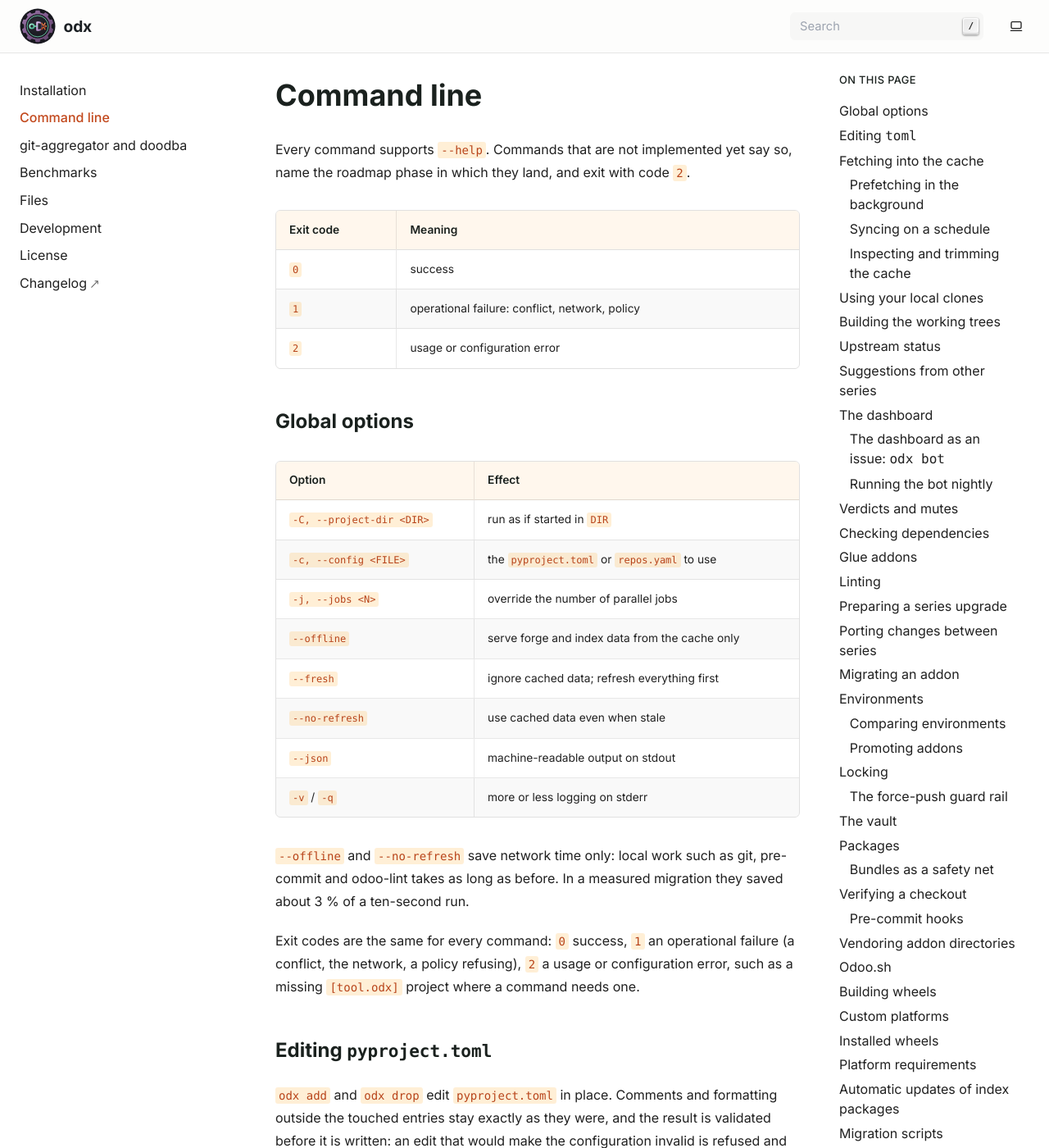
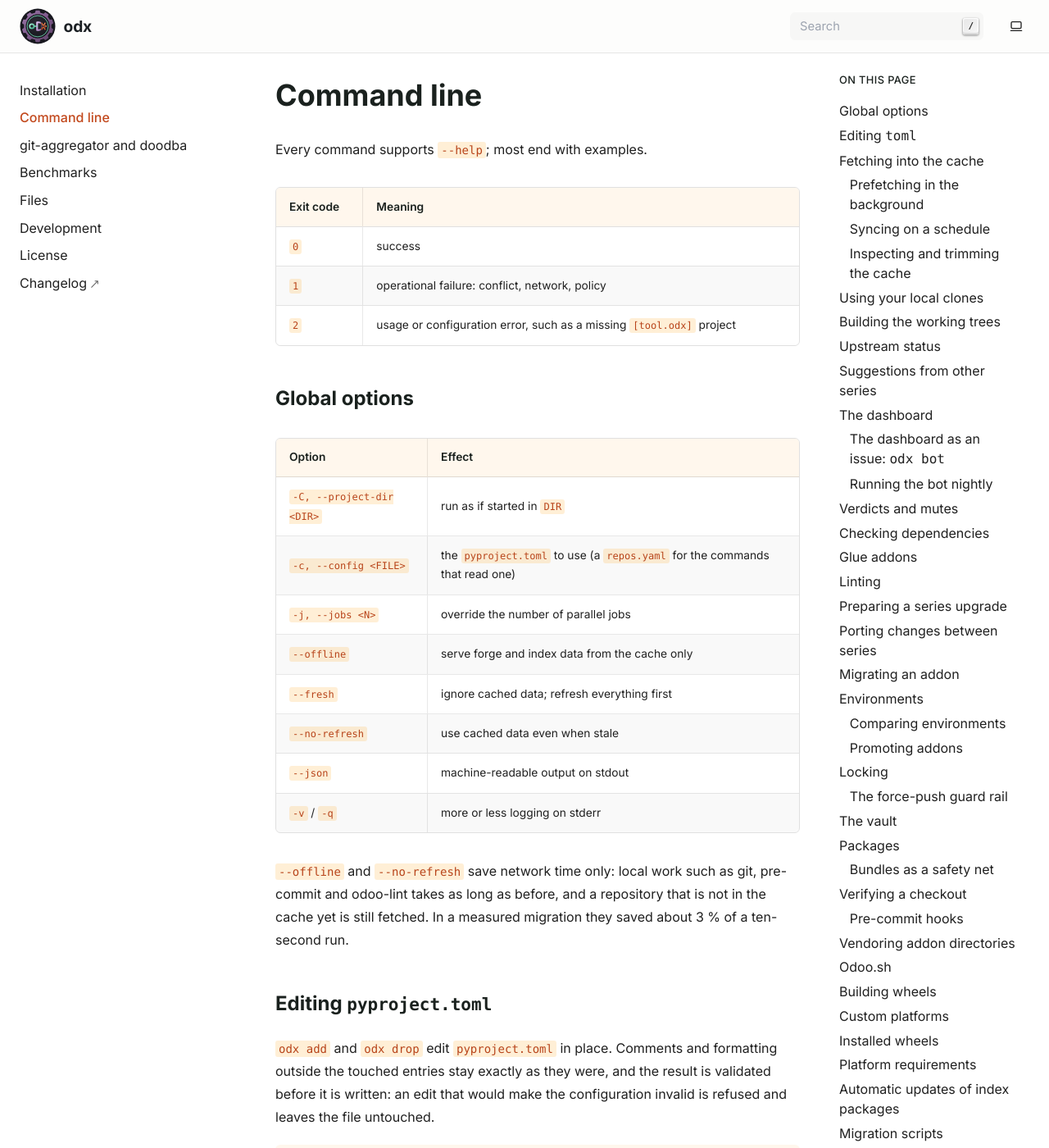
Before and after one commit to GetFluvo/odx, a Sphinx documentation site: the page built from docs/cli.md, in a window 1280 px wide and 1400 px high. Shown: the whole window at 82% size. Built offline with Sphinx 7.4.7, drawn with Linux system fonts in a browser that asks for light colours; some of the changed text lies outside the part shown.

Commit message:
docs: the first run, --offline, migrate own and plan, and stale examples

````diff
--- a/docs/cli.md
+++ b/docs/cli.md
@@ -1,20 +1,19 @@
 # Command line
 
-Every command supports `--help`. Commands that are not implemented yet say
-so, name the roadmap phase in which they land, and exit with code `2`.
+Every command supports `--help`; most end with examples.
 
 | Exit code | Meaning |
 | --- | --- |
 | `0` | success |
 | `1` | operational failure: conflict, network, policy |
-| `2` | usage or configuration error |
+| `2` | usage or configuration error, such as a missing `[tool.odx]` project |
 
 ## Global options
 
 | Option | Effect |
 | --- | --- |
 | `-C, --project-dir <DIR>` | run as if started in `DIR` |
-| `-c, --config <FILE>` | the `pyproject.toml` or `repos.yaml` to use |
+| `-c, --config <FILE>` | the `pyproject.toml` to use (a `repos.yaml` for the commands that read one) |
 | `-j, --jobs <N>` | override the number of parallel jobs |
 | `--offline` | serve forge and index data from the cache only |
 | `--fresh` | ignore cached data; refresh everything first |
@@ -23,13 +22,9 @@
 | `-v` / `-q` | more or less logging on stderr |
 
 `--offline` and `--no-refresh` save network time only: local work such as git,
-pre-commit and odoo-lint takes as long as before. In a measured migration they
+pre-commit and odoo-lint takes as long as before, and a repository that is not
+in the cache yet is still fetched. In a measured migration they
 saved about 3 % of a ten-second run.
-
-Exit codes are the same for every command: `0` success, `1` an operational
-failure (a conflict, the network, a policy refusing), `2` a usage or
-configuration error, such as a missing `[tool.odx]` project where a command
-needs one.
 
 ## Editing `pyproject.toml`
 
@@ -923,16 +918,6 @@
 $ odx migrate plan --to 18.0
 ```
 
-```console
-$ odx migrate own --to 18.0
-```
-
-`odx migrate own` migrates the project's own addons (`project_addons`) in
-place, in the project's repository: for each, odoo-lint's upgrade fixes and
-version bump, the old `migrations/` scripts removed and pre-commit run, in a
-commit `[MIG] <addon>: Migration to <to>` when anything changed, then what
-odoo-lint leaves to fix by hand. No pull request: they are yours.
-
 In a project, `odx migrate plan` says what moving to the next series takes,
 addon by addon: what is already available there, which addons have an open
 migration pull request to review, test and contribute to instead of
@@ -950,6 +935,16 @@
 addon to migrate lists the dependencies the target lacks: `waits on
 module_analysis: open migration pull request OCA/server-tools#3631`. `odx migrate
 addon`, `odx migrate pr` and `odx port` never need a project.
+
+```console
+$ odx migrate own --to 18.0
+```
+
+`odx migrate own` migrates the project's own addons (`project_addons`) in
+place, in the project's repository: for each, odoo-lint's upgrade fixes and
+version bump, the old `migrations/` scripts removed and pre-commit run, in a
+commit `[MIG] <addon>: Migration to <to>` when anything changed, then what
+odoo-lint leaves to fix by hand. No pull request: they are yours.
 
 `odx migrate pr`, on the migration branch, pushes it and opens the pull
 request `[<to>][MIG] <addon>: Migration to <to>` against the target series:
````
Also changed, not shown: other parts of docs/cli.md (+4 -4 lines), README.md (+1 -1 lines), docs/compatibility.md (+5 -3 lines).
